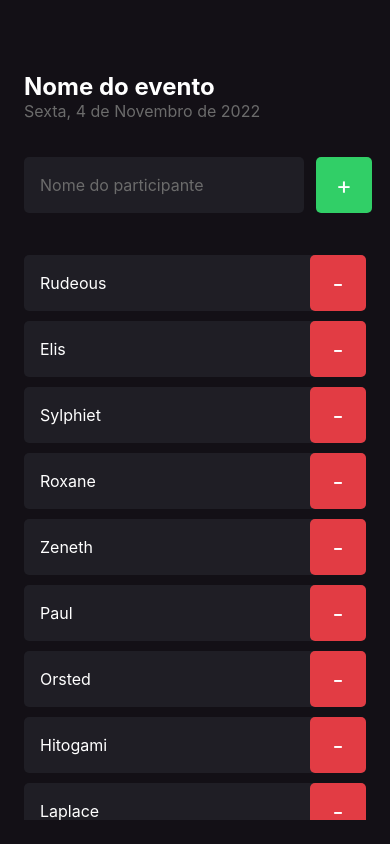
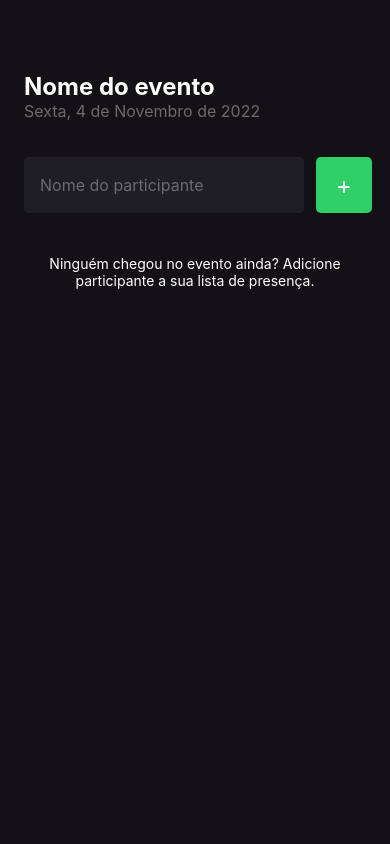
Before and after one commit to brunrocha/imhere, a React Native app: screen / in a window 390 px wide. Built offline with nearby package versions, Linux system fonts and the light colour scheme.

Commit message:
Tratando componente vazion

```diff
--- a/src/screens/Home/index.tsx
+++ b/src/screens/Home/index.tsx
@@ -41,7 +41,7 @@ export default function Home() {
       </View>
 
       <FlatList
-        data={participants}
+        data={[]}
         keyExtractor={item => item}
         renderItem={({ item }) => (
           <Participant
@@ -51,6 +51,11 @@ export default function Home() {
           />
         )}
         showsVerticalScrollIndicator={false}
+        ListEmptyComponent={() => (
+          <Text style={styles.listEmptyText}>
+            Ninguém chegou no evento ainda? Adicione participante a sua lista de presença.
+          </Text>
+        )}
       />
     </View>
   );
--- a/src/screens/Home/styles.ts
+++ b/src/screens/Home/styles.ts
@@ -43,5 +43,10 @@ export const styles = StyleSheet.create({
         flexDirection: 'row',
         marginTop: 36,
         marginBottom: 42,
+    },
+    listEmptyText: {
+        color: '#FFF',
+        fontSize: 14,
+        textAlign: "center"
     }
 });
```
